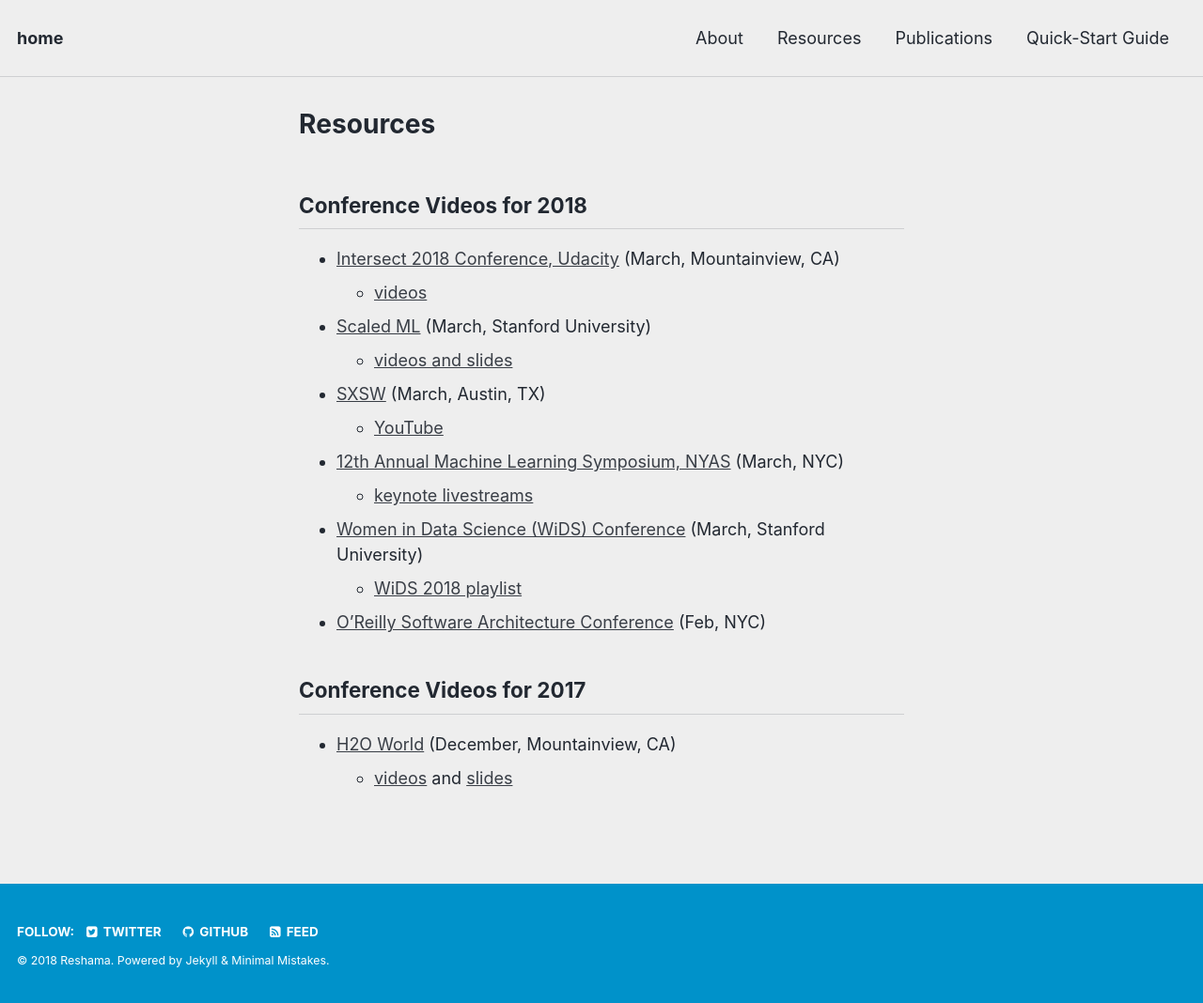
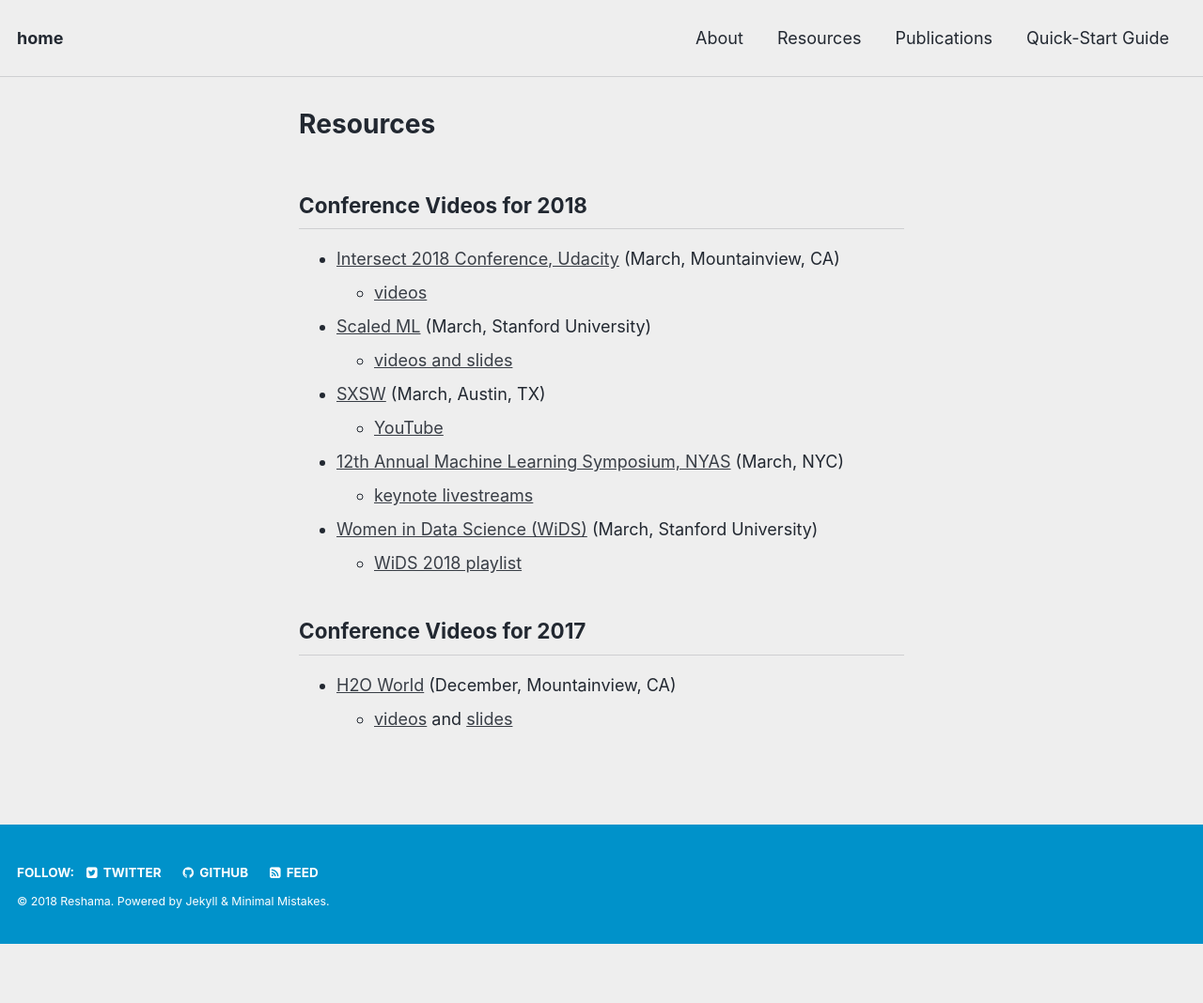
Before and after one commit to reshamas/reshamas.github.io, a Jekyll site: the page built from resources/index.md, in a window 1280 px wide. Shown: the whole page at 94% size. Built offline with Jekyll 4.4.1, drawn with Linux system fonts in a browser that asks for light colours; after the commit the page ends 1005 px from its top, so only the background shows below that.

Commit message:
Update index.md

```diff
--- a/resources/index.md
+++ b/resources/index.md
@@ -19,10 +19,8 @@
 * [12th Annual Machine Learning Symposium, NYAS](https://www.nyas.org/events/2018/12th-annual-machine-learning-symposium/) (March, NYC)
   - [keynote livestreams](https://livestream.com/newyorkacademyofsciences)
 
-* [Women in Data Science (WiDS) Conference](http://www.widsconference.org/about1.html) (March, Stanford University)
+* [Women in Data Science (WiDS)](http://www.widsconference.org/about1.html) (March, Stanford University)
   - [WiDS 2018 playlist](https://www.youtube.com/playlist?list=PLn62CdVLnT-ehGV9_cv1VX2SfZI_Suu7r&disable_polymer=true)
-
-* [O'Reilly Software Architecture Conference](https://conferences.oreilly.com/software-architecture/sa-ny) (Feb, NYC)
 
 ## Conference Videos for 2017
 * [H2O World](http://h2oworld.h2o.ai) (December, Mountainview, CA)
```
